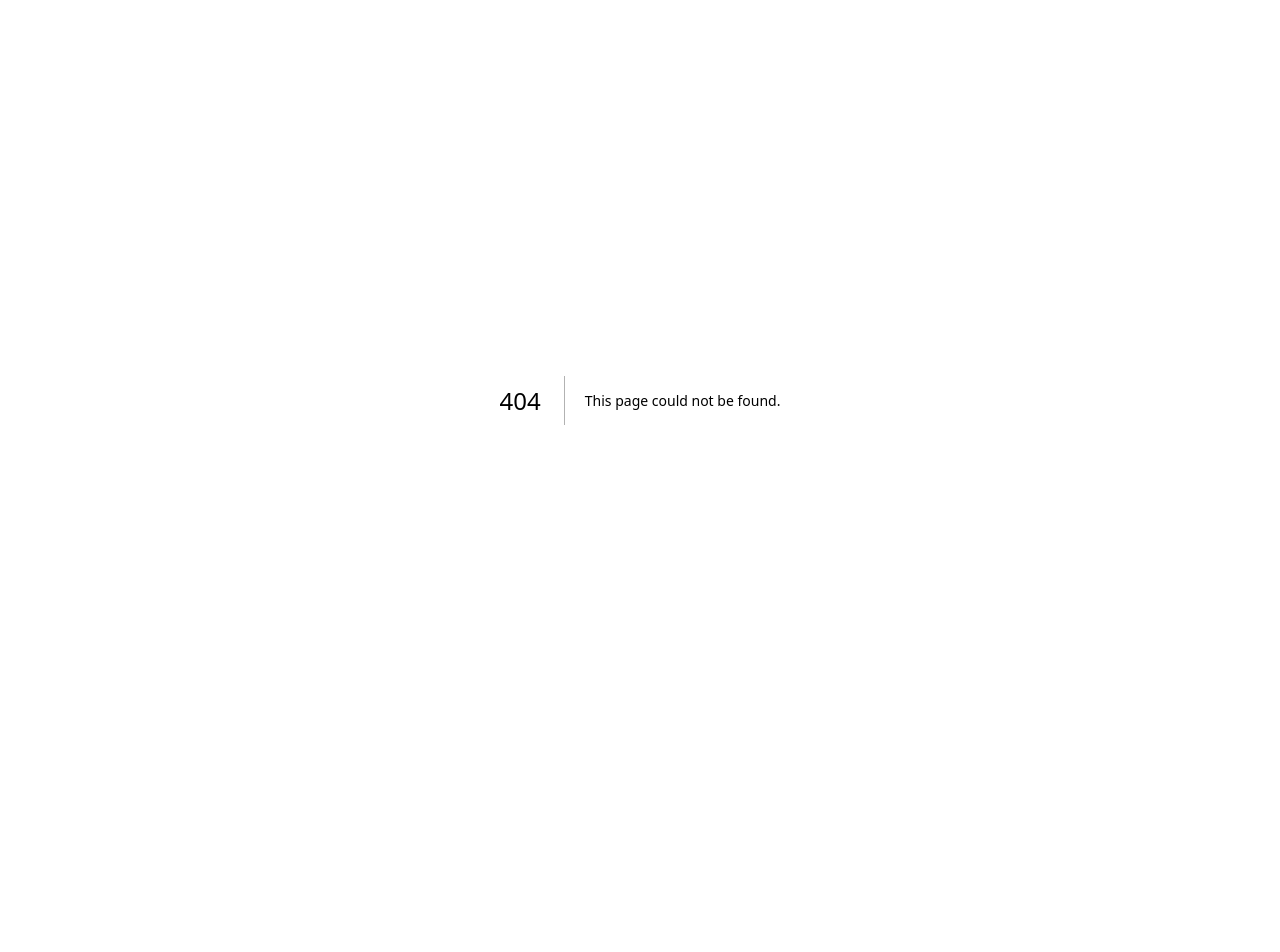
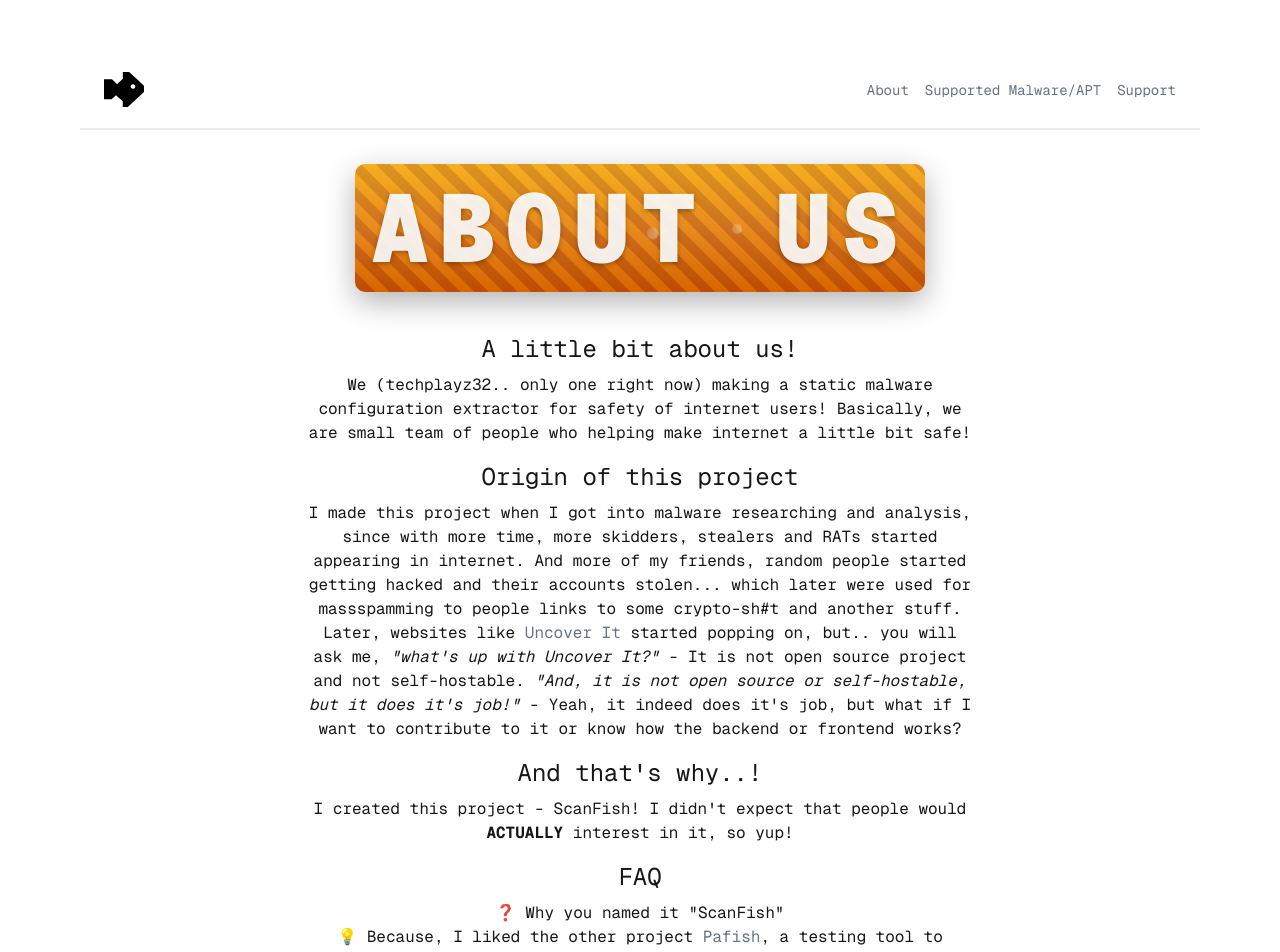
Before and after one commit to techplayz32/scanfish-web, a Next.js app: page /about in a window 1280 px wide. Before the commit this address had no page. Shown: the top 952 px of the page. Before the commit the page ends 800 px from the top, so only its background shows below. Built offline with nearby package versions, Linux system fonts and the light colour scheme.

Commit message:
Add files via upload

```diff
--- /dev/null
+++ b/src/app/about/page.tsx
@@ -0,0 +1,101 @@
+'use client'
+
+import Image from "next/image";
+import ConstructionText from '../components/constructiontext';
+import {redirect} from "next/navigation";
+import React from "react";
+
+const today = new Date();
+const currentDate = today.getFullYear();
+
+export default function About() {
+    return (
+        <div className="grid grid-rows-[20px_1fr_20px] items-center justify-items-center min-h-screen p-8 pb-20 gap-16 sm:p-20 font-[family-name:var(--font-geist-sans)]">
+            <div className="row-start-1 w-full h-16 sm:h-20 border-b border-black/[.08] dark:border-white/[.145] flex items-center justify-between px-4 sm:px-6 relative">
+                <div className="flex items-center gap-4">
+                    <Image
+                        className="dark:invert"
+                        src="/scanfish.svg"
+                        alt="ScanFish logo"
+                        onClick={() => redirect("/")}
+                        width={40}
+                        height={50}
+                        priority
+                    />
+                </div>
+                <div className="flex items-center gap-4 font-[family-name:var(--font-geist-mono)]">
+                    <a
+                        className="text-sm text-gray-500 dark:text-gray-400 hover:underline"
+                        onClick={() => redirect('/about')}
+                    >
+                        About
+                    </a>
+                    <a
+                        className="text-sm text-gray-500 dark:text-gray-400 hover:underline"
+                        onClick={() => redirect("https://docs.google.com/spreadsheets/d/e/2PACX-1vTuKCxzIYC4Qc0wPri62JpV_hSKh0YycKAVbx7kIfmQf5kokzpI1jzBFHCHKqMIuQlr2Kj9IyevTcQS/pubhtml")}
+                    >
+                        Supported Malware/APT
+                    </a>
+                    <a
+                        className="text-sm text-gray-500 dark:text-gray-400 hover:underline"
+                        onClick={() => redirect('/support')}
+                    >
+                        Support
+                    </a>
+                </div>
+                <div className="absolute bottom-0 left-0 right-0 border-b border-black/[.08] dark:border-white/[.145]"></div>
+            </div>
+            <main className="flex flex-col gap-8 row-start-2 items-center font-[family-name:var(--font-geist-mono)]">
+                <a className="text-6xl">
+                    <ConstructionText text="About Us"/>
+                </a>
+                <div className="text-center max-w-2xl">
+                    <a className="text-2xl block mb-2">A little bit about us!</a>
+                    <p className="mb-4">
+                        We (techplayz32.. only one right now) making a static malware configuration extractor for safety of internet users! Basically, we are small team of people who helping make internet a little bit safe!
+                    </p>
+                    <a className="text-2xl block mb-2">Origin of this project</a>
+                    <p className="mb-4">
+                        I made this project when I got into malware researching and analysis, since with more time, more skidders, stealers and RATs started appearing in internet. And more of my friends, random people started getting hacked and their accounts stolen... which later were used for massspamming to people links to some crypto-sh#t and another stuff. <br/>
+                        Later, websites like <a className={"text-gray-500 dark:text-gray hover:underline"} href={"https://uncoverit.org"}>Uncover It</a> started popping on, but.. you will ask me,<b/> <i>"what's up with Uncover It?"</i> - It is not open source project and not self-hostable. <i>"And, it is not open source or self-hostable, but it does it's job!"</i> - Yeah, it indeed does it's job, but what if I want to contribute to it or know how the backend or frontend works?
+                    </p>
+                    <a className="text-2xl block mb-2">And that's why..!</a>
+                    <p className="mb-4">I created this project - ScanFish! I didn't expect that people would <b>ACTUALLY</b> interest in it, so yup!</p>
+                    <a className="text-2xl block mb-2">FAQ</a>
+                    <div className="mb-4">
+                        ❓ Why you named it "ScanFish"<br/>
+                        💡 Because, I liked the other project <a className={"text-gray-500 dark:text-gray hover:underline"} href={"https://github.com/a0rtega/pafish/tree/master"}>Pafish</a>, a testing tool to detect if machine is virtual! The name of it looked good and yea, I decided on this name!
+
+                        <br/><br/>❓ What the <b>HELL</b> is <i>"static malware configuration extractor"</i>?<br/>
+                        💡 A malware configuration extractor is a tool that helps security experts quickly find important details hidden inside a virus or hacking program. These details include things like:<br/>
+                        <ul className="list-inside list-disc p-2 font-[family-name:var(--font-geist-mono)]">
+                            <li>Where the malware connects online (like discord webhook, token)</li>
+                            <li>What malware family of it</li>
+                            and etc.
+                        </ul><br/>
+
+                        ❓ How to get.. back on homepage?<br/>
+                        💡 Click on ScanFish icon up there.<br/><br/>
+
+                        ❓ Where I can see the source code of project and communicate with you and developers?<br/>
+                        💡 Right below this FAQ! Click on these buttons to go on our Github repository and Discord server!
+                    </div>
+                </div>
+                <div className="row-start-1 w-full h-16 sm:h-20 border-t border-black/[.08] dark:border-white/[.145] flex items-center justify-center px-4 sm:px-6 relative self-center text-gray-700">
+                    <footer className="text-center w-full mt-6">
+                        Made with ❤️ by techplayz32 and contributors of ScanFish. <br/>
+                        &copy; {currentDate}, ScanFish. Estd 1st of March, in 2025. <br/>
+                        <div className="row-auto self-center">
+                            <a className="text-sm text-gray-500 dark:text-gray-400 hover:underline m-10" href={"https://discord.gg/zzuHaFFSEc"}>
+                                Discord
+                            </a>
+                            <a className="text-sm text-gray-500 dark:text-gray-400 hover:underline m-10" href={"https://github.com/techplayz32/scanfish"}>
+                                Github
+                            </a>
+                        </div>
+                    </footer>
+                </div>
+            </main>
+        </div>
+    );
+}
```
